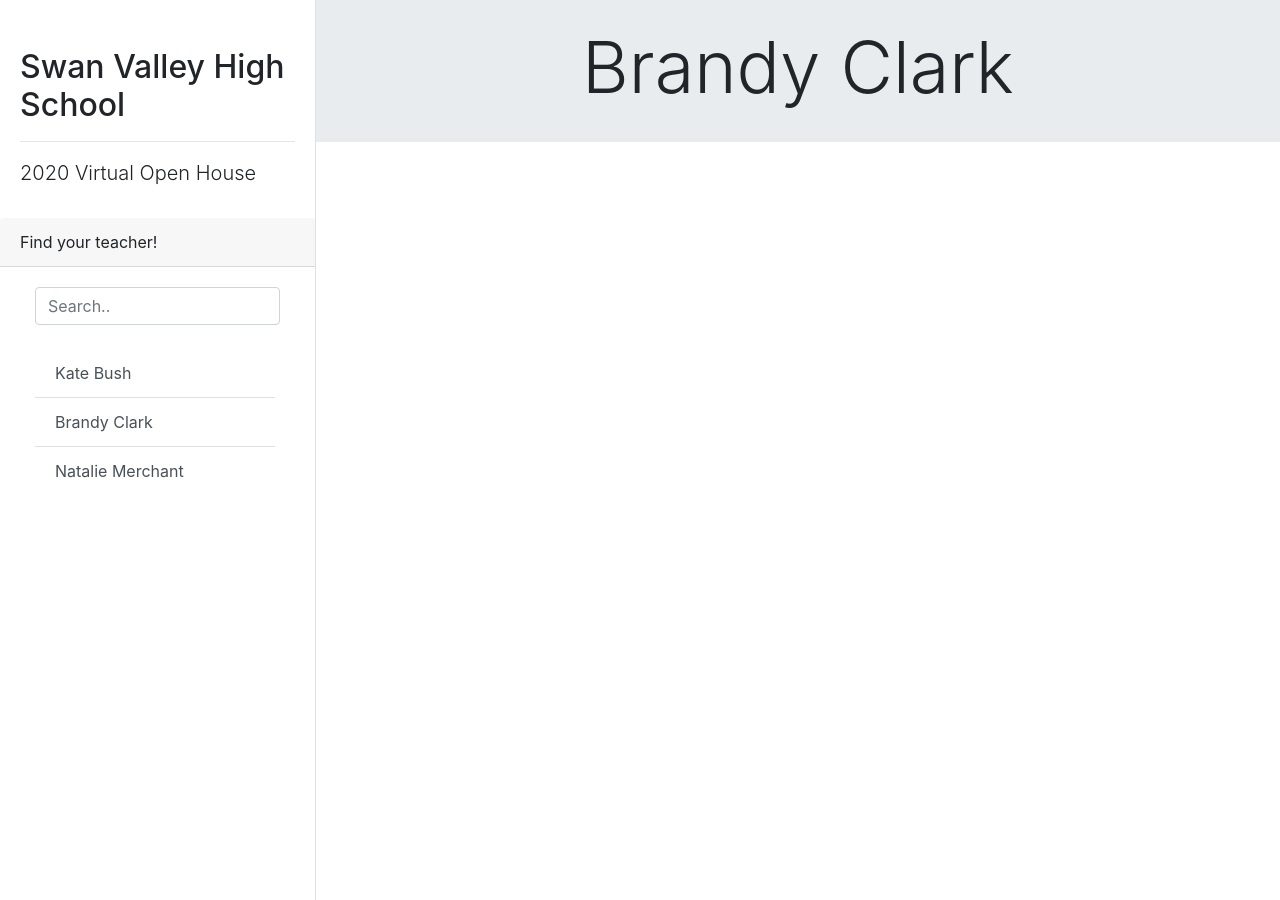
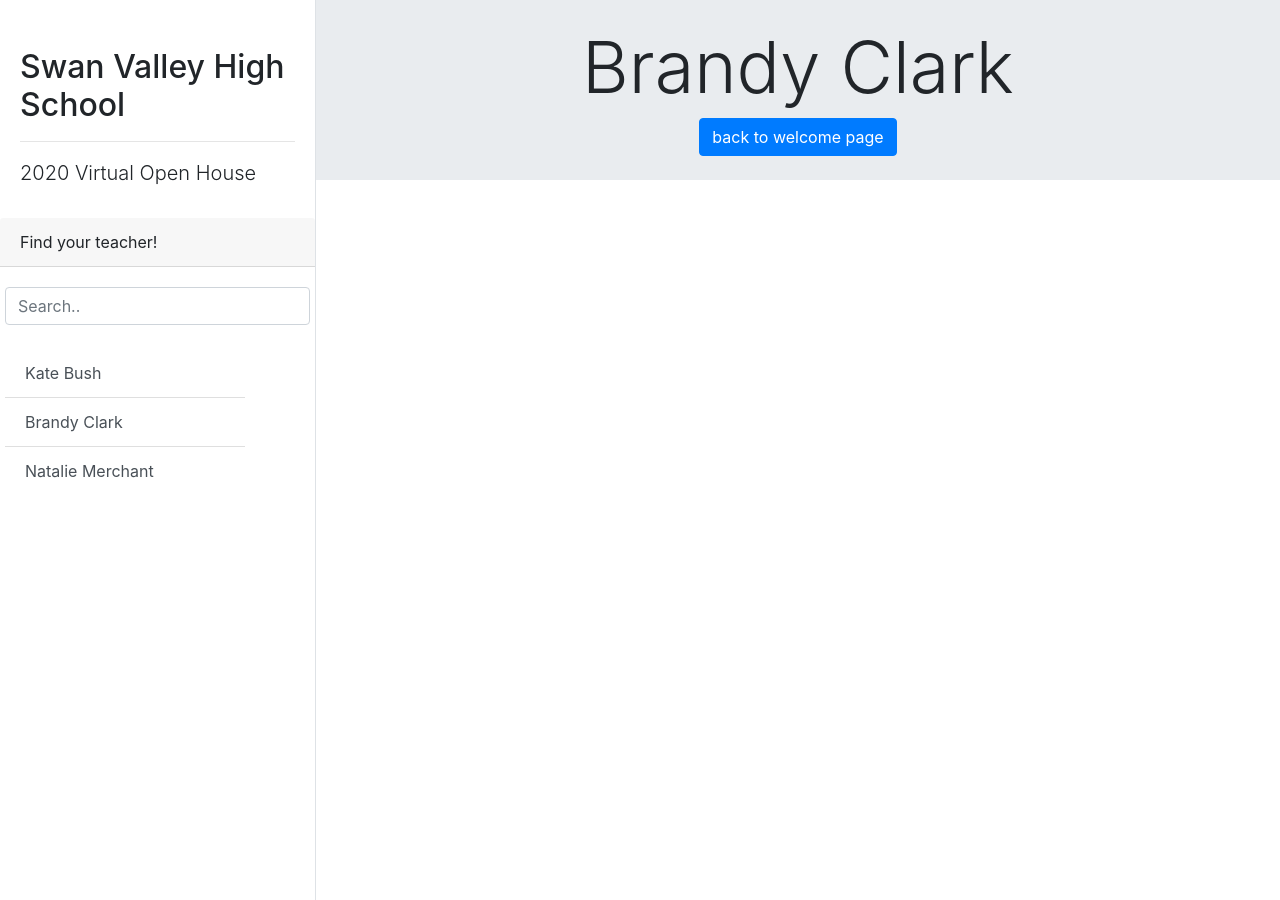
Before and after one commit to amlalejini/svhs-open-house-tri2-2021, a Jekyll site: the page built from _faculty/clark.md, in a window 1280 px wide. Built offline with Jekyll 4.4.1, drawn with Linux system fonts in a browser that asks for light colours; nearby versions of some CDN libraries.

Commit message:
fix side bar minimization

```diff
--- a/_config.yml
+++ b/_config.yml
@@ -1,6 +1,7 @@
 # Site settings
 title: "Swan Valley Open House"
 email: swanvalley@swanvalley.com
+baseurl: /swanvalley-open-house-2020
 
 collections:
   faculty:
--- a/_includes/faculty_list_filter.html
+++ b/_includes/faculty_list_filter.html
@@ -1,5 +1,7 @@
 
-<div class="container-fluid">
+<div class="row">
+  <div class="col p-0">
+
     <input class="form-control" id="myInput" type="text" placeholder="Search..">
     <br>
     <ul class="list-group list-group-flush" id="myList">
@@ -10,4 +12,6 @@
       </a>
       {% endfor %}
     </ul>
+
   </div>
+</div>
--- a/_layouts/faculty.html
+++ b/_layouts/faculty.html
@@ -6,6 +6,7 @@ layout: default
 
   <!-- Sidebar -->
   <div class="border-right" id="sidebar-wrapper">
+
     <div class="sidebar-heading pt-5">
       <h2>Swan Valley High School</h2>
       <hr/>
@@ -28,9 +29,20 @@ layout: default
 
     <div class="jumbotron jumbotron-fluid py-4">
       <div class="container">
-        <div class="d-flex justify-content-center">
-          <h1 class="display-3">{{ page.information.name }}</h1>
-        </div>
+        <!-- <div class="d-flex justify-content-center"> -->
+
+          <div class="row">
+            <div class="col d-flex justify-content-center">
+              <h1 class="display-3">{{ page.information.name }}</h1>
+            </div>
+          </div>
+
+          <div class="row">
+            <div class="col d-flex justify-content-center">
+              <a class="btn btn-primary" href="{{ site.baseurl }}/"> back to welcome page </a>
+            </div>
+          </div>
+        <!-- </div> -->
       </div>
     </div>
 
--- a/assets/main.scss
+++ b/assets/main.scss
@@ -10,13 +10,19 @@
  */
 
 #wrapper {
-  // overflow-x: hidden;
+  overflow-x: hidden;
 }
 
 #sidebar-wrapper {
-
   min-height: 100vh;
-  margin-left: -15rem;
+  margin-left: -16rem;
+  -webkit-transition: margin .1s ease-out;
+  -moz-transition: margin .1s ease-out;
+  -o-transition: margin .1s ease-out;
+  transition: margin .1s ease-out;
+  .list-group {
+    width: 15rem;
+  }
 }
 
 #sidebar-wrapper .sidebar-heading {
@@ -24,15 +30,19 @@
   font-size: 1.2rem;
 }
 
-#sidebar-wrapper .list-group {
-  width: 15rem;
-}
+// #sidebar-wrapper .list-group {
+//   width: 15rem;
+// }
 
 #page-content-wrapper {
   min-width: 100vw;
 }
 
-@media (min-width: 576px) {
+#wrapper.toggled #sidebar-wrapper {
+  margin-left: 0;
+}
+
+@media (min-width: 768px) {
   #sidebar-wrapper {
     margin-left: 0;
   }
@@ -42,4 +52,7 @@
     width: 100%;
   }
 
+  #wrapper.toggled #sidebar-wrapper {
+    margin-left: -16rem;
+  }
 }
```
Lines whose indentation alone changed are shown as unchanged.
